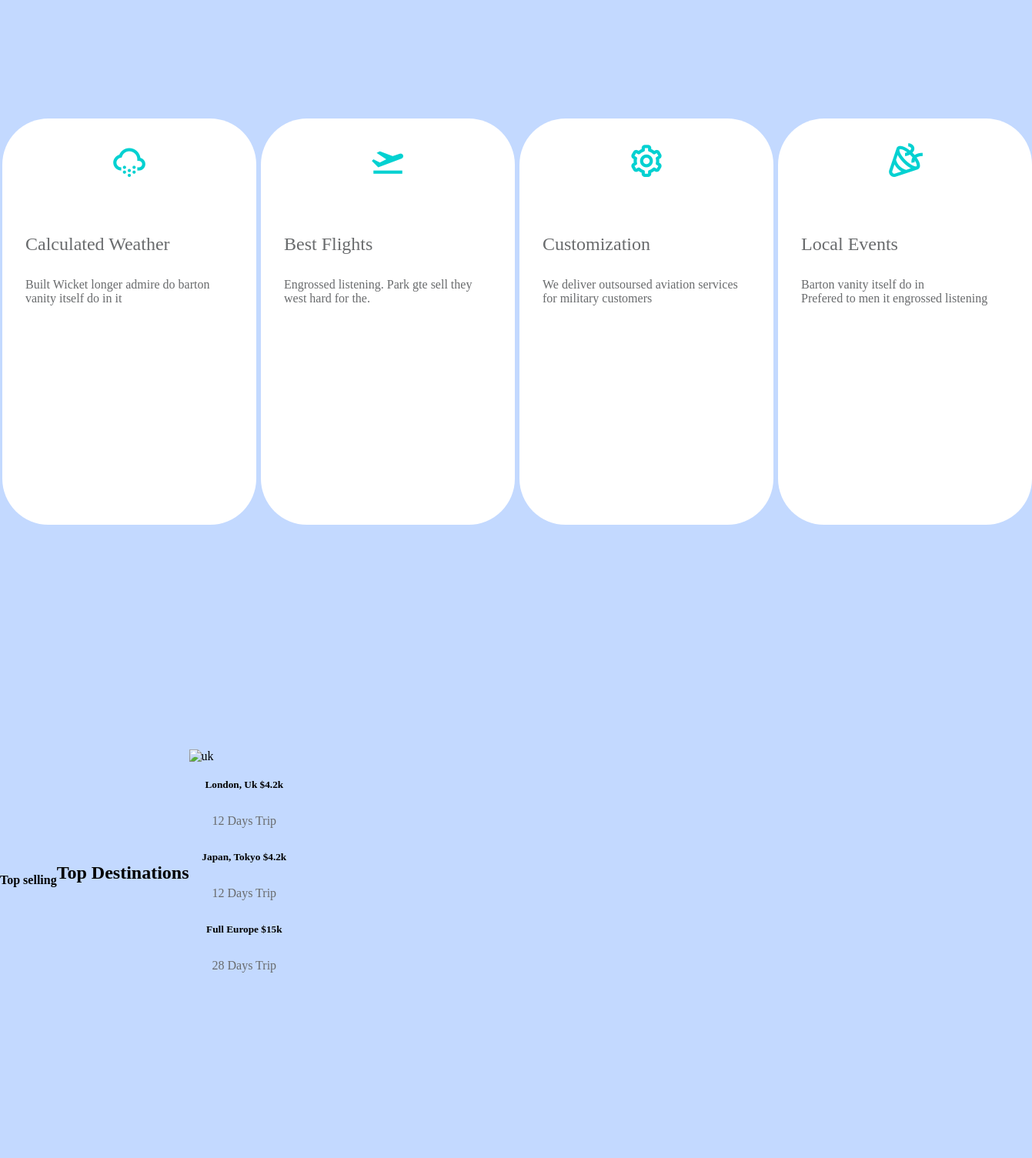
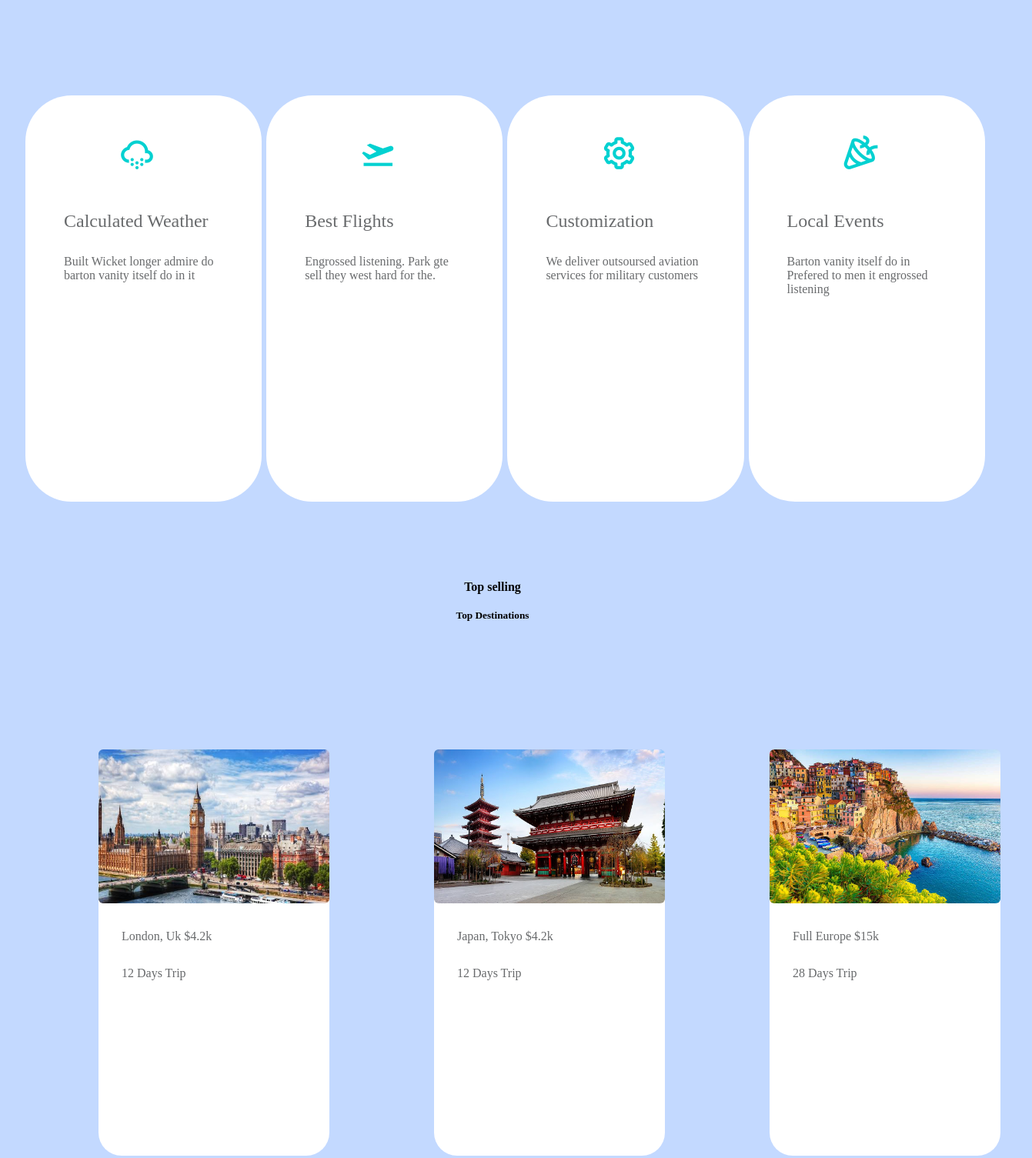
Before and after one commit to MonicahKoina/Tracom-week3, a plain HTML site: page travel-website/index.html in a window 1280 px wide. Shown: the part 760-2265 px from the top of the page at 77% size, 1341 px wide, since content can reach past the window. Drawn offline with nearby package versions, Linux system fonts and the light colour scheme; a web font is replaced by a local one.

Commit message:
project update

```diff
--- /dev/null
+++ b/E-commerce/style.css
@@ -0,0 +1,20 @@
+*{
+    margin: 0;
+    padding: 0;
+    box-sizing: border-box;
+}
+#Container{
+    display: flex;
+    justify-content: space-around;
+    flex-wrap: wrap;
+}
+.cards{
+    width:20%;
+    text-align: center;
+    padding: 10px;
+    background-color: antiquewhite;
+}
+img{
+    height: 100px;
+    width: 150px;
+}
--- a/travel-website/index.html
+++ b/travel-website/index.html
@@ -25,7 +25,7 @@
       </div>
     </header>
     <div class="main">
-      <div class="content">
+      <div class="content" id="">
         <p class="slogan">BEST DESTINATIONS AROUND THE WORD</p>
       <h3>Travel, enjoy and live a new and full life</h3>
       <p class="info">
@@ -72,24 +72,29 @@
       </div>
     </div>
     <div class="destination">
-
       <h4>Top selling</h4>
-      <h2>Top Destinations</h2>
+      <h5>Top Destinations</h5>
       <div class="cards-destination">
-        <div class="city1">
-          <div class="up">
-            <img src="london" alt="uk" />
+        <div class="city">
+          <div class="town">
+            <img src="uk.jpeg" alt="uk" />
+            <p>London, Uk <span>$4.2k</span></p>
+          <p>12 Days Trip</p>
           </div>
-          <h5 class="city">London, Uk <span class="price">$4.2k</span></h5>
+        </div>
+        <div class="city">
+          <div class="town">
+            <img src="tokyo.jpg" alt="tokyo">
+            <p >Japan, Tokyo <span >$4.2k</span></p>
           <p>12 Days Trip</p>
+          </div>
         </div>
-        <div class="city2">
-          <h5 class="city">Japan, Tokyo <span class="price">$4.2k</span></h5>
-          <p>12 Days Trip</p>
-        </div>
-        <div class="city3">
-          <h5 class="city">Full Europe <span class="Price">$15k</span></h5>
+        <div class="city">
+          <div class="town">
+            <img src="europe.jpg" alt="europe">
+            <p>Full Europe <span>$15k</span></p>
           <p>28 Days Trip</p>
+          </div>
         </div>
       </div>
     </div>
--- a/travel-website/style.css
+++ b/travel-website/style.css
@@ -101,32 +101,47 @@ h4, h5{
     display: flex;
     align-items: center;
     height: 100vh;
-    width: 100vw;
-    margin: 30px 0 0 0;
+    width: 60%;
+    margin-left: 30px;
 }
 .cards{
     border-radius: 60px;
     height: 66%;
-    padding: 20p;
-    width: 70%;
+    padding: 20px;
+    width: 40%;
     margin-right: 3px;
     margin-left: 3px;
     background-color: rgb(255, 255, 255);
 }
 .cards i{
     color: rgb(3, 209, 209);
-    font-size: 50px;
-    margin-left: 60px;
-    margin: 30px 140px 40px 140px;
+    font-size: 50px;;
+    margin: 30px 140px 20px 100px;
 }
 .cards h2, p{
     font-weight: 200;
     color: rgb(105, 107, 109);
     margin: 30px;
 }
-.destination{
+.town img{
+    height: 200px;
+    width: 300px;
+    border-radius: 6px;
+
+}
+.cards-destination{
     display: flex;
     align-items: center;
+    height: 100vh;
     width: 100vw;
-    height: 100vh;
+    margin: 30px 0 0 0;
 }
+.city{
+    height: 66%;
+    width: 300px;
+    margin-right: 8px;
+    margin-left: 8px;
+    background-color: rgb(255, 255, 255);
+    margin-left: 10%;
+    border-radius: 30px;
+}
```
Also changed, not shown: E-commerce/index.html (added, +15 -0 lines), E-commerce/script.js (added, +19 -0 lines), travel-website/europe.jpg (added), travel-website/tokyo.jpg (added), travel-website/uk.jpeg (added).
